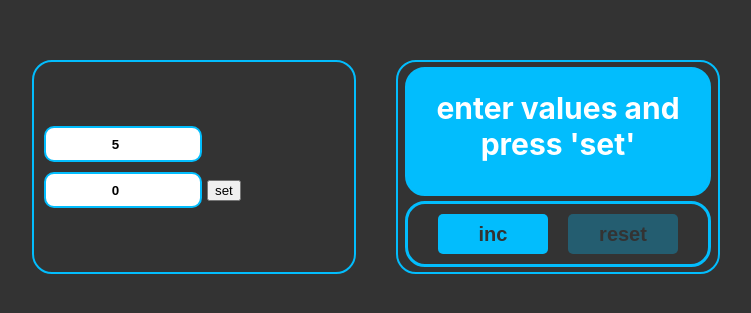
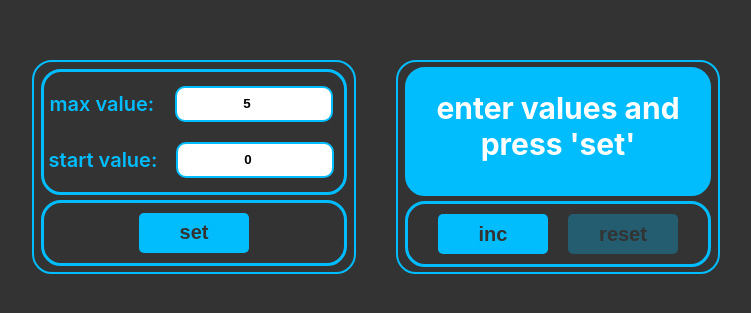
Before and after one commit to AdammmVV/exzam, a React (Create React App) app: page / in a window 1280 px wide. Shown: the part 233-546 px from the top of the page, without its empty margins (264-1015 px from the left). Built offline with nearby package versions, Linux system fonts and the light colour scheme.

Commit message:
refactor SettingsMainCounter.tsx

```diff
--- a/src/components/counter/SettingsMainCounter.tsx
+++ b/src/components/counter/SettingsMainCounter.tsx
@@ -20,28 +20,20 @@ export const SettingsMainCounter: React.FC<SettingsMainCounterPropsType> = (
     const [minInputValue, setMinInputValue] = useState<number>(0)
 
 
-    useEffect(()=> {
-        let maxValue = localStorage.getItem('maxValue')
-        let startValue = localStorage.getItem('startValue')
-        let status = localStorage.getItem('status')
+    useEffect(() => {
+        let maxValue = localStorage.getItem('maxInputValue')
+        let startValue = localStorage.getItem('minInputValue')
 
         maxValue && setMaxInputValue(JSON.parse(maxValue))
         startValue && setMinInputValue(JSON.parse(startValue))
-        status && setStatus(JSON.parse(status))
 
     }, [])
 
     useEffect(() => {
+        localStorage.setItem("maxInputValue", JSON.stringify(maxInputValue))
+        localStorage.setItem("minInputValue", JSON.stringify(minInputValue))
         minInputValue >= maxInputValue || minInputValue < 0 ?
             setStatus('error') : setStatus('changed')
-    }, [maxInputValue, minInputValue])
-
-
-
-
-    useEffect(()=> {
-        localStorage.setItem("maxInputValue", JSON.stringify(maxInputValue))
-        localStorage.setItem("minInputValue", JSON.stringify(minInputValue))
     }, [maxInputValue, minInputValue])
 
 
@@ -62,21 +54,29 @@ export const SettingsMainCounter: React.FC<SettingsMainCounterPropsType> = (
     let finalStyle = `inputNumber${(maxInputValue <= minInputValue || minInputValue < 0) ? ' errorInput' : ''}`
 
     return (
-        <div className='counter'>
-            <form action="#">
+        <form className='counter'>
+            <div className={'settingWrapper'}>
+                <div className={'maxWrapper'}>
+                    <span>max value:</span>
                     <input type="number"
                            value={maxInputValue}
                            onChange={changeMaxInputValue}
                            className={finalStyle}
                     />
+                </div>
+                <div className={'maxWrapper'}>
+                    <span>start value:</span>
                     <input type="number"
                            value={minInputValue}
                            onChange={changeMinInputValue}
                            className={finalStyle}
                     />
+                </div>
+            </div>
+            <div className={'button'}>
                 <SuperButton callBack={changeSettingCounter} name={'set'}
                              disabled={(maxInputValue <= minInputValue || minInputValue < 0)}/>
+            </div>
         </form>
-        </div>
     );
 }
```
Lines whose indentation alone changed are shown as unchanged.
